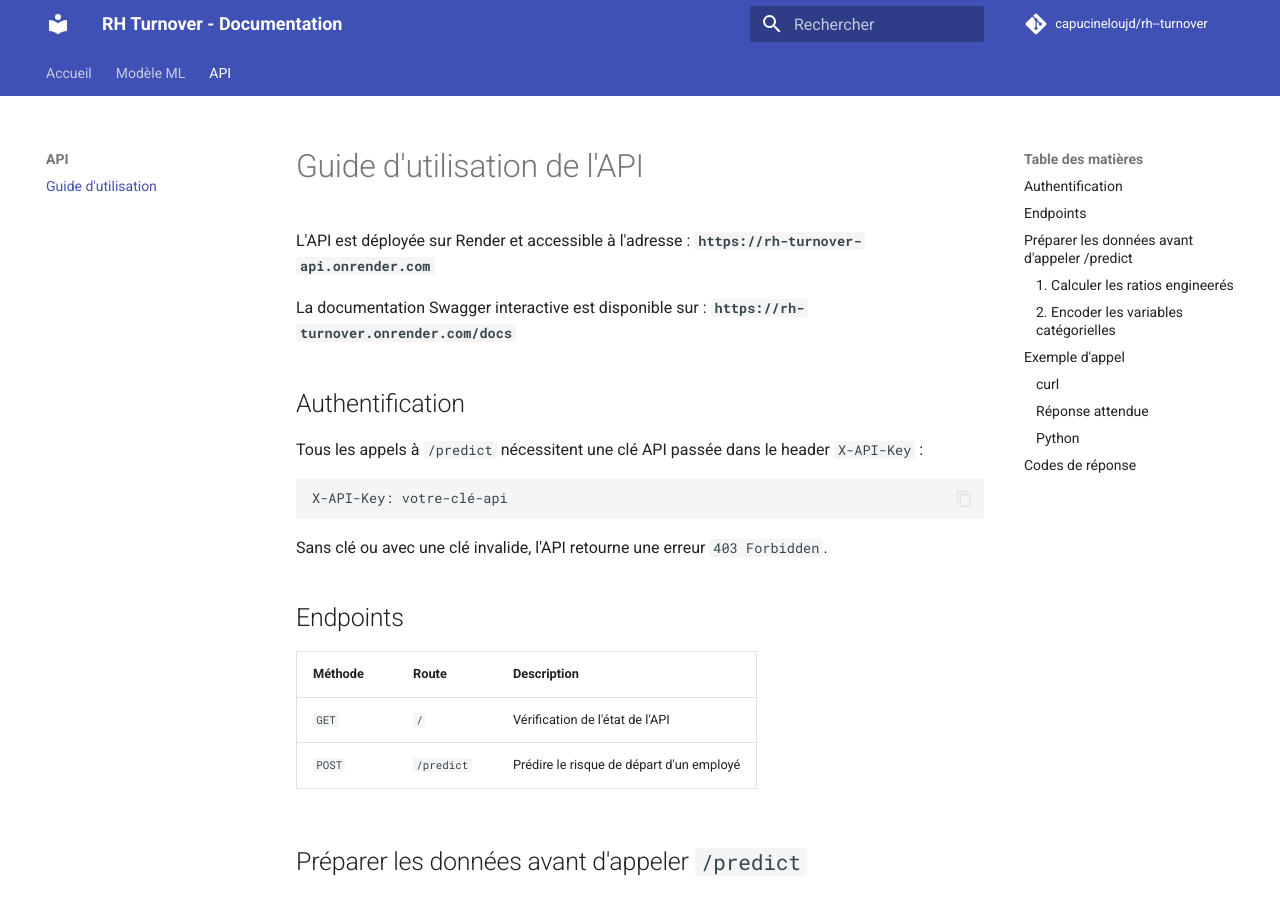
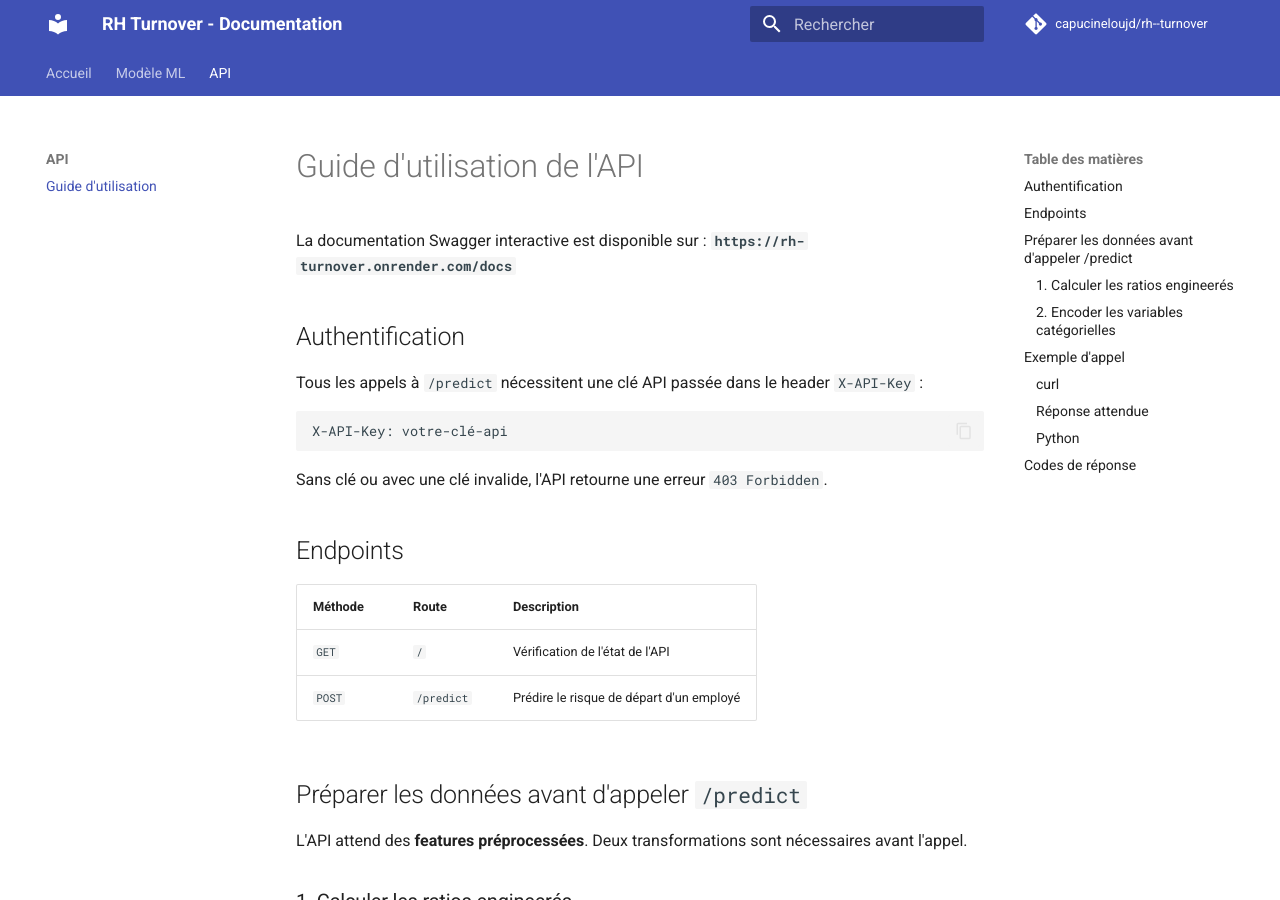
Before and after one commit to capucineloujd/rh--turnover, an MkDocs documentation site: the page built from docs/api.md, in a window 1280 px wide and 900 px high. Built offline with MkDocs 1.6.1 and Material for MkDocs 9.7.7, drawn with Linux system fonts in a browser that asks for light colours; comment, search, counter and statistics services are not loaded.

Commit message:
docs: fix api.md url

```diff
--- a/docs/api.md
+++ b/docs/api.md
@@ -1,10 +1,6 @@
 # Guide d'utilisation de l'API
 
-L'API est déployée sur Render et accessible à l'adresse :
-**`https://rh-turnover-api.onrender.com`**
-
-La documentation Swagger interactive est disponible sur :
-**`https://rh-turnover.onrender.com/docs`**
+La documentation Swagger interactive est disponible sur : **`https://rh-turnover.onrender.com/docs`**
 
 ## Authentification
 
```
